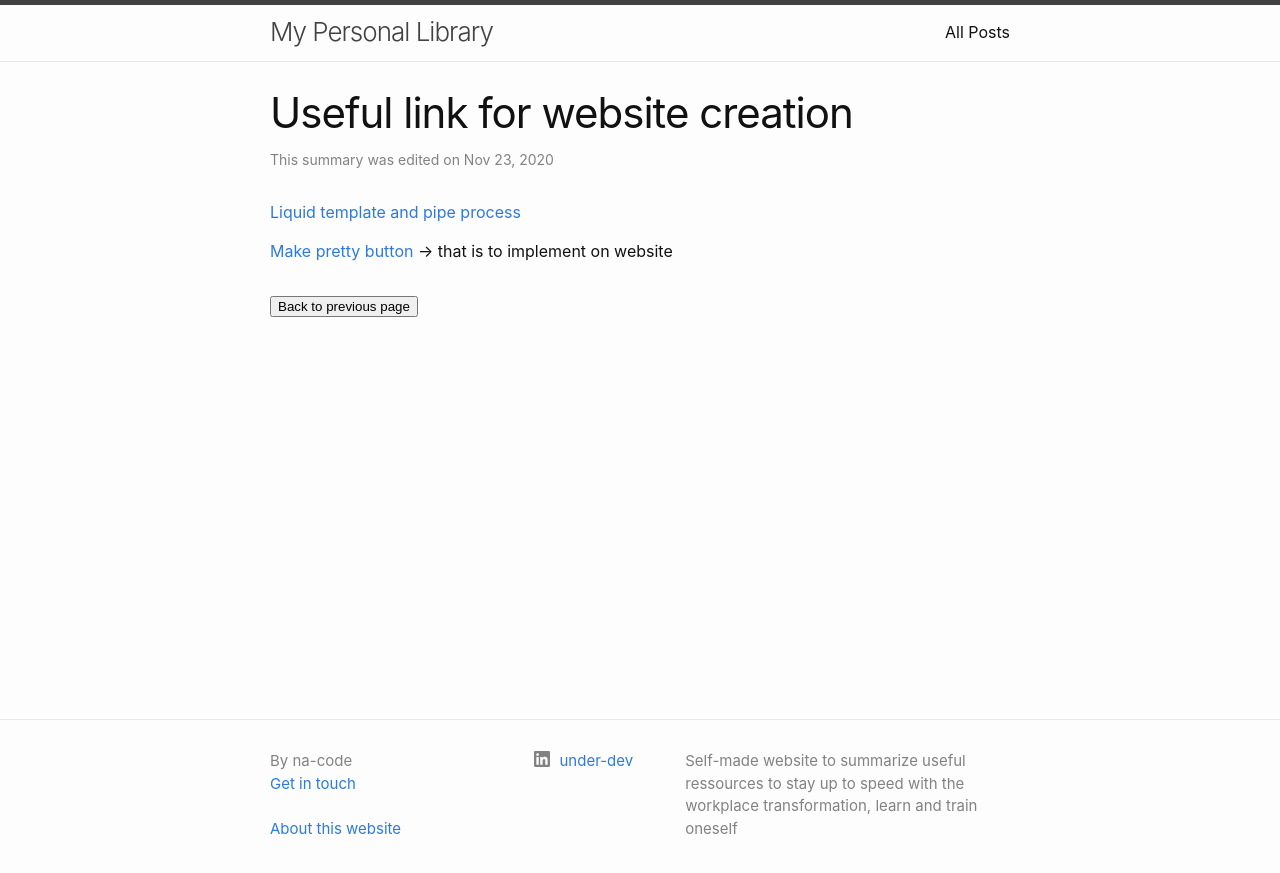
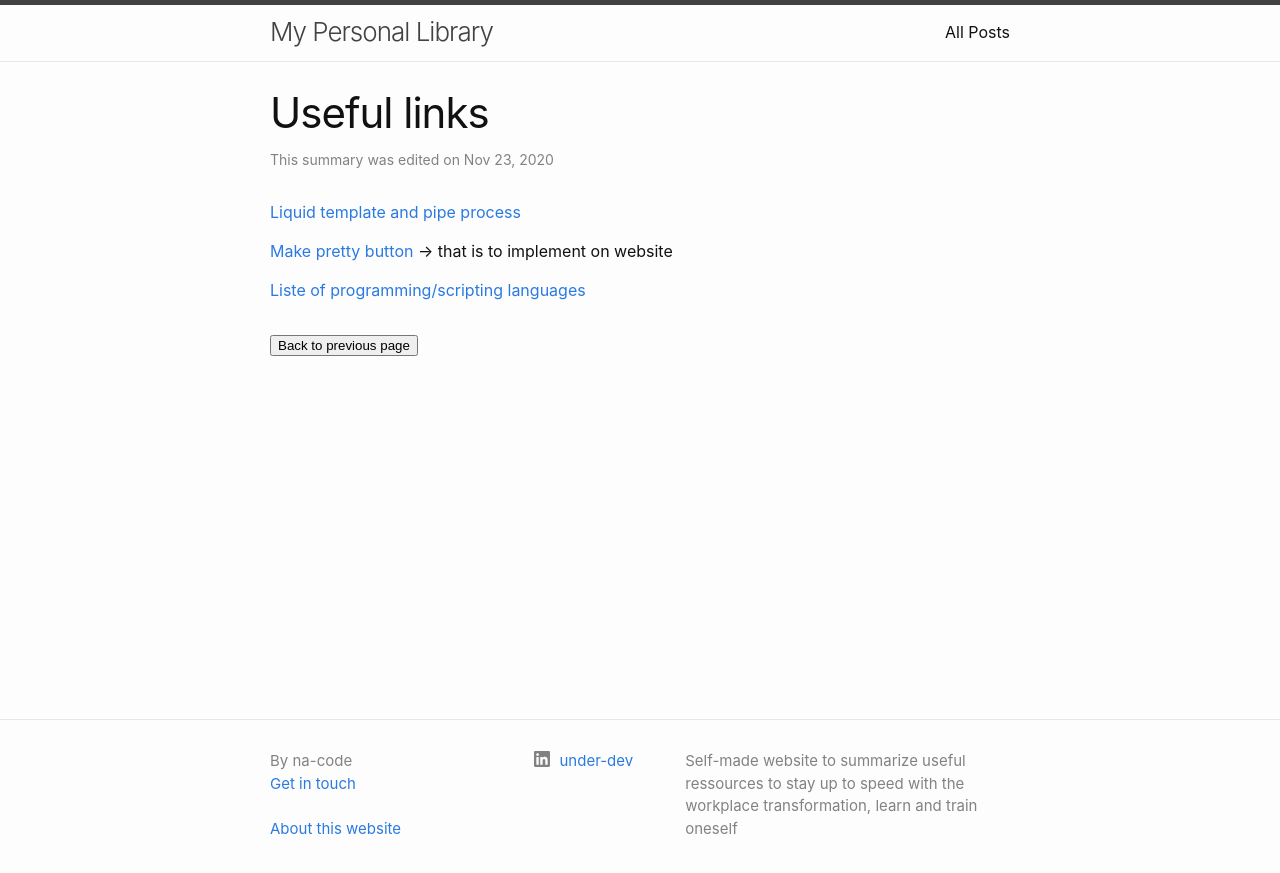
Before and after one commit to na-code/na-site, a Jekyll site: the page built from _posts/other/2020-11-23-UsefullDoc.md, in a window 1280 px wide. Shown: the top 873 px of the page. Built offline with Jekyll 4.4.1, drawn with Linux system fonts in a browser that asks for light colours.

Commit message:
Update 2020-11-23-UsefullDoc.md

```diff
--- a/_posts/other/2020-11-23-UsefullDoc.md
+++ b/_posts/other/2020-11-23-UsefullDoc.md
@@ -1,9 +1,11 @@
 ---
 layout: post
 categories: geek
-title: Useful link for website creation
+title: Useful links
 ---
 
 [Liquid template and pipe process](https://shopify.github.io/liquid/filters/join/)
 
 [Make pretty button](https://fvsch.com/styling-buttons) -> that is to implement on website
+
+[Liste of programming/scripting languages](https://kinsta.com/blog/scripting-languages/)
```
